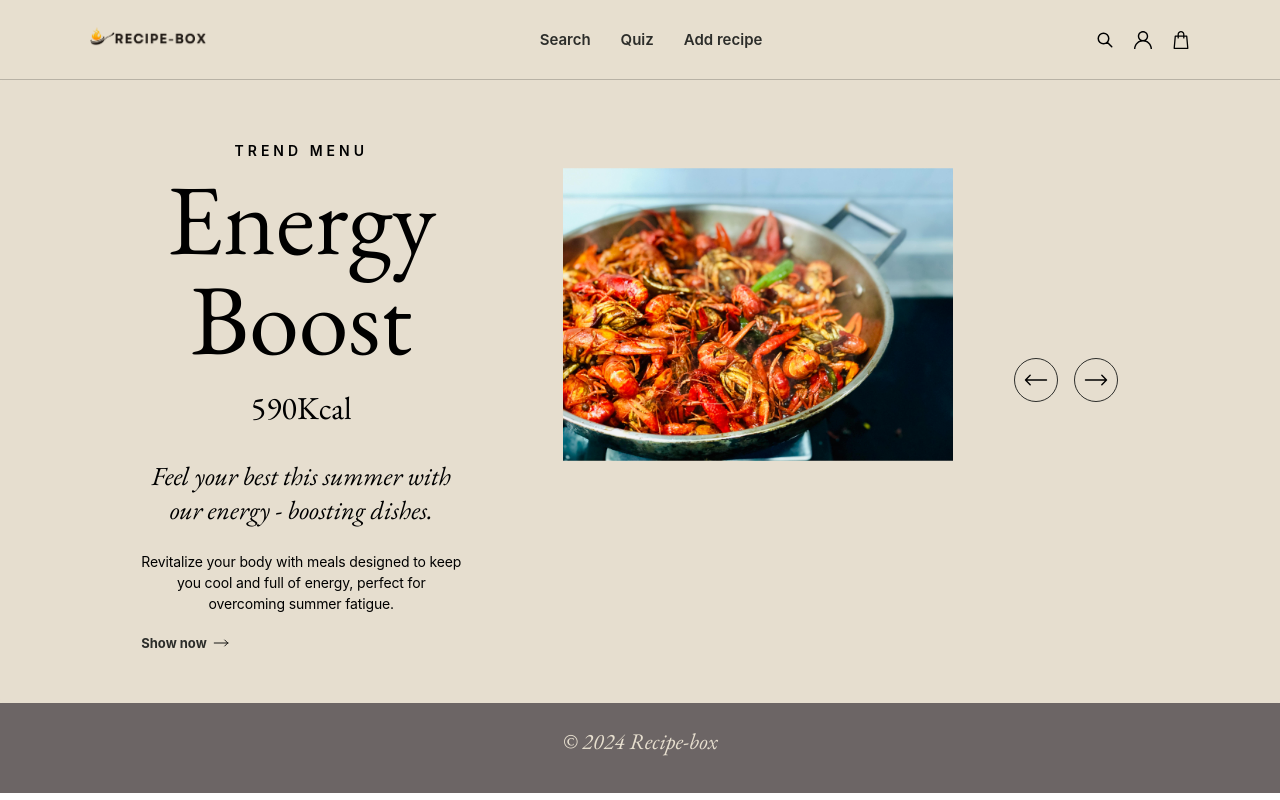
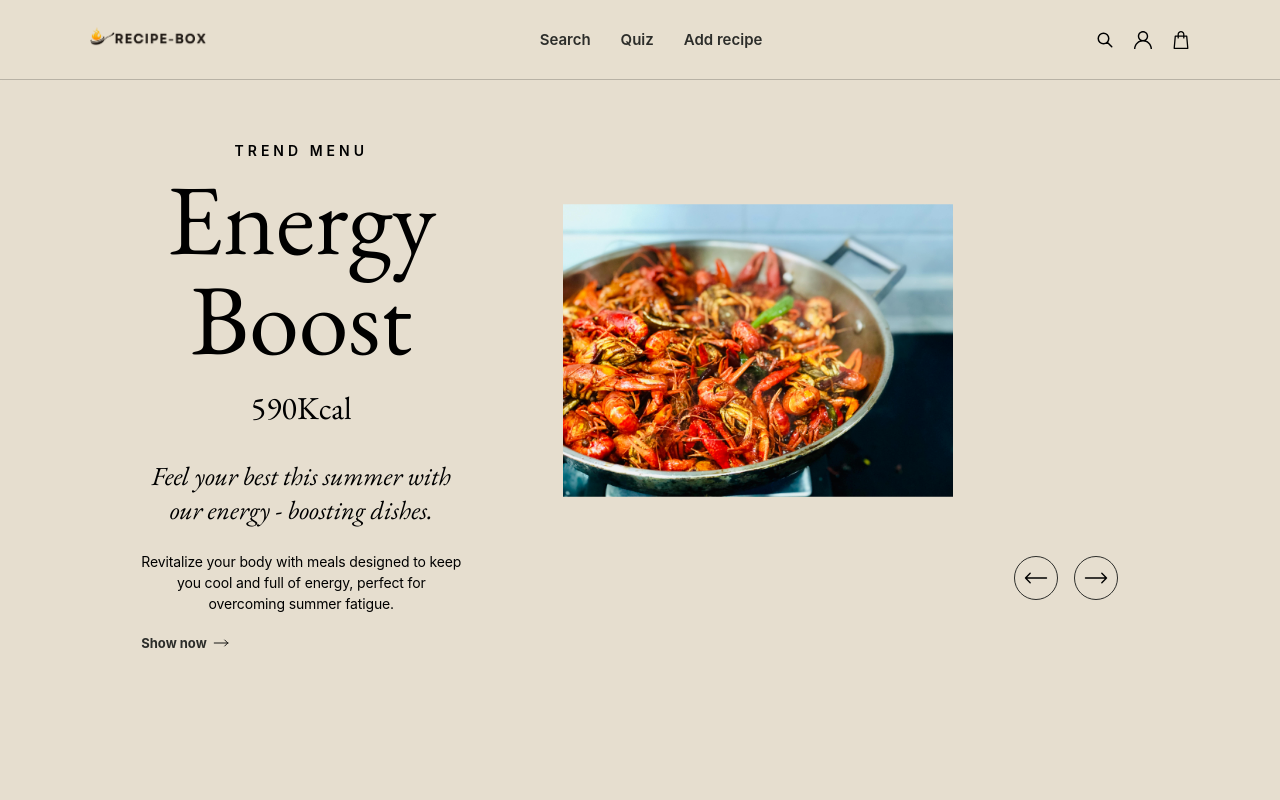
Before and after one commit to sigehiro/recipeBox, a React (Create React App) app: page / in a window 1280 px wide. Shown: the top 800 px of the page. Built offline with nearby package versions, Linux system fonts and the light colour scheme.

Commit message:
adjust footer space

```diff
--- a/src/Top.css
+++ b/src/Top.css
@@ -62,7 +62,8 @@ h3 {
     position: relative;
 }
 .main {
-    /* height: 100vh; 追加 */
+    /* 追加 */
+    height: 100vh;
     padding: 42px 25px 30px;
     display: flex;
     flex-grow: 1;
```
